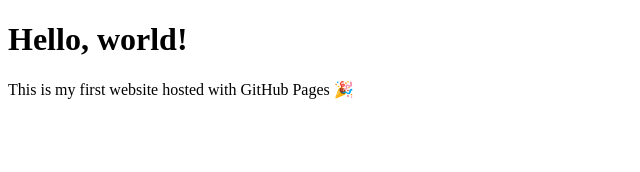
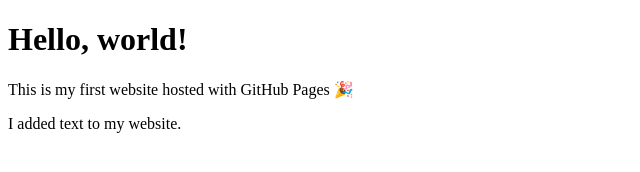
Before and after one commit to internetword/my-test, a plain HTML site: page index.html in a window 1280 px wide. Shown: the whole page, without its empty margins (0-640 px from the left). Drawn offline with Linux system fonts and the light colour scheme.

Commit message:
Update homepage text

```diff
--- a/index.html
+++ b/index.html
@@ -6,5 +6,6 @@
   <body>
     <h1>Hello, world!</h1>
     <p>This is my first website hosted with GitHub Pages 🎉</p>
+    <p>I added text to my website.</p>
   </body>
 </html>
```
